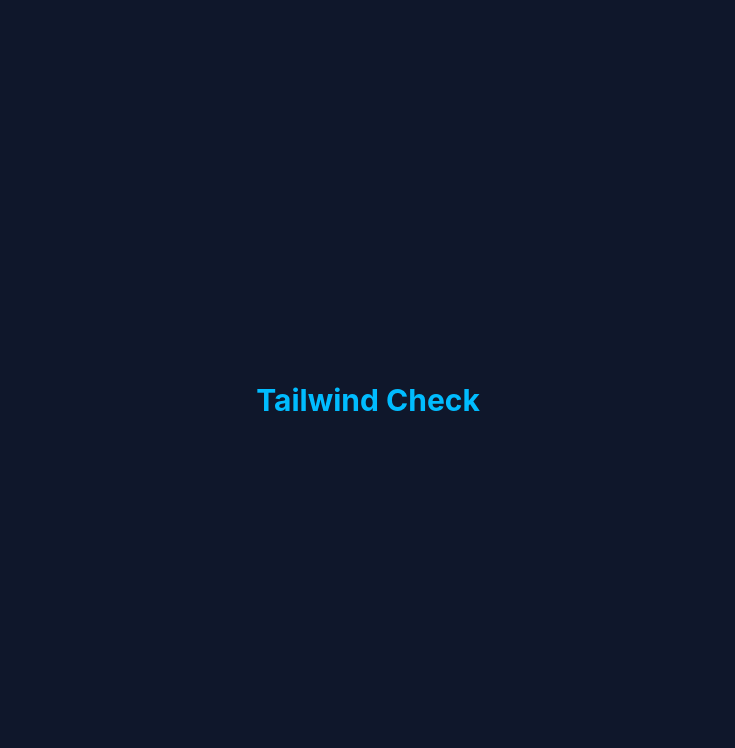
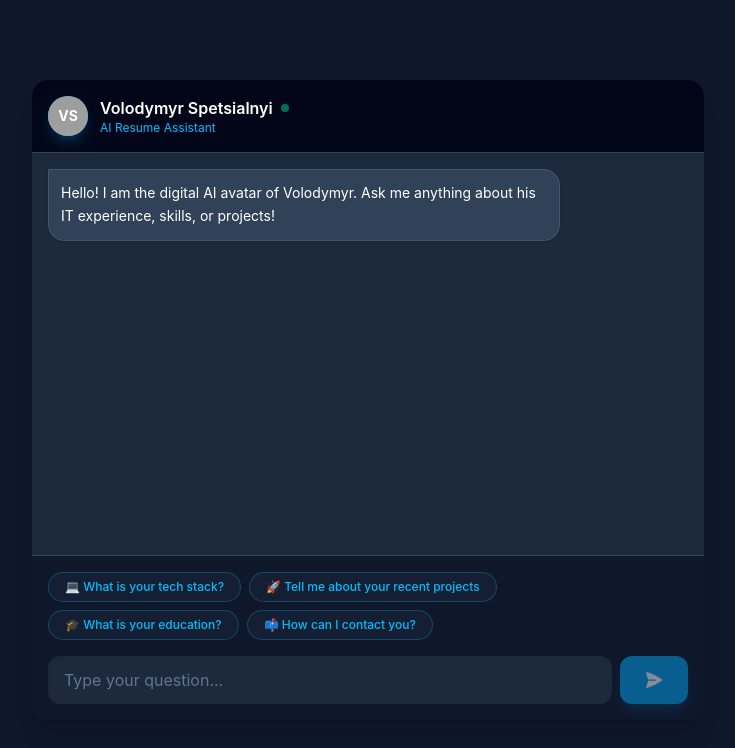
Before and after one commit to VoldemarSpec/Vitae, a Vue app in the folder Vitae/app/frontend/: page / in a window 1280 px wide. Shown: the top 748 px of the page, without its empty margins (272-1007 px from the left). Built offline with nearby package versions, Linux system fonts and the light colour scheme; grey boxes are pictures that could not be loaded.

Commit message:
feat: first UI version added

```diff
--- a/Vitae/app/frontend/src/App.vue
+++ b/Vitae/app/frontend/src/App.vue
@@ -1,7 +1,204 @@
 <template>
-  <div
-    class="min-h-screen bg-slate-900 text-white flex items-center justify-center"
-  >
-    <h1 class="text-3xl font-bold text-sky-400">Tailwind Check</h1>
+  <div class="min-h-screen bg-slate-900 flex items-center justify-center p-4">
+    <div
+      class="w-full max-w-2xl bg-slate-800 rounded-2xl shadow-xl overflow-hidden flex flex-col h-[80vh]"
+    >
+      <div
+        class="bg-slate-950 p-4 border-b border-slate-700 flex items-center gap-3"
+      >
+        <div
+          class="w-10 h-10 bg-sky-500 rounded-full flex items-center justify-center text-white font-bold text-xl overflow-hidden shadow-lg shadow-sky-500/20"
+        >
+          <img
+            src="./assets/profile-img.jpg"
+            alt="Profile"
+            class="w-full h-full object-cover"
+            @error="(e) => (e.target.style.display = 'none')"
+          />
+          <span class="absolute text-sm">VS</span>
+        </div>
+        <div>
+          <h1 class="text-white font-semibold flex items-center gap-2">
+            Volodymyr Spetsialnyi
+            <span
+              class="w-2 h-2 bg-emerald-400 rounded-full animate-pulse"
+            ></span>
+          </h1>
+          <p class="text-sky-400 text-xs">AI Resume Assistant</p>
+        </div>
+      </div>
+
+      <div
+        ref="chatContainer"
+        class="flex-1 overflow-y-auto p-4 space-y-4 bg-slate-800 text-sm no-scrollbar"
+      >
+        <div
+          v-for="(msg, index) in messages"
+          :key="index"
+          class="flex"
+          :class="msg.role === 'user' ? 'justify-end' : 'justify-start'"
+        >
+          <div
+            class="p-3 rounded-2xl max-w-[80%] shadow-sm whitespace-pre-wrap leading-relaxed"
+            :class="
+              msg.role === 'user'
+                ? 'bg-sky-600 text-white rounded-tr-none'
+                : 'bg-slate-700 text-white rounded-tl-none border border-slate-600'
+            "
+          >
+            {{ msg.content }}
+          </div>
+        </div>
+
+        <div v-if="isLoading" class="flex justify-start">
+          <div
+            class="bg-slate-700 p-4 rounded-2xl rounded-tl-none shadow-sm border border-slate-600 flex items-center gap-1.5 h-[44px]"
+          >
+            <div
+              class="w-2 h-2 bg-sky-400 rounded-full animate-bounce"
+              style="animation-delay: 0ms"
+            ></div>
+            <div
+              class="w-2 h-2 bg-sky-400 rounded-full animate-bounce"
+              style="animation-delay: 150ms"
+            ></div>
+            <div
+              class="w-2 h-2 bg-sky-400 rounded-full animate-bounce"
+              style="animation-delay: 300ms"
+            ></div>
+          </div>
+        </div>
+      </div>
+
+      <div
+        class="p-4 bg-slate-900 border-t border-slate-700 flex flex-col gap-3"
+      >
+        <div class="flex flex-wrap gap-2 pb-1">
+          <button
+            v-for="reply in quickReplies"
+            :key="reply"
+            @click="sendQuickReply(reply)"
+            :disabled="isLoading"
+            class="px-4 py-1.5 bg-slate-800/50 hover:bg-sky-600 text-sky-400 hover:text-white border border-sky-500/30 rounded-full text-xs font-medium transition-all duration-300 disabled:opacity-50 disabled:cursor-not-allowed"
+          >
+            {{ reply }}
+          </button>
+        </div>
+
+        <div class="flex gap-2">
+          <input
+            v-model="userInput"
+            @keyup.enter="sendMessage"
+            :disabled="isLoading"
+            type="text"
+            placeholder="Type your question..."
+            class="flex-1 bg-slate-800 text-white px-4 py-3 rounded-xl focus:outline-none focus:ring-2 focus:ring-sky-500 placeholder-slate-500 disabled:opacity-50 shadow-inner"
+          />
+          <button
+            @click="sendMessage"
+            :disabled="isLoading || !userInput.trim()"
+            class="bg-sky-500 hover:bg-sky-400 text-white px-6 py-3 rounded-xl font-medium transition-all duration-200 disabled:opacity-50 disabled:cursor-not-allowed flex items-center justify-center shadow-lg shadow-sky-500/20"
+          >
+            <svg
+              xmlns="http://www.w3.org/2000/svg"
+              viewBox="0 0 24 24"
+              fill="currentColor"
+              class="w-5 h-5"
+            >
+              <path
+                d="M3.478 2.404a.75.75 0 0 0-.926.941l2.432 7.905H13.5a.75.75 0 0 1 0 1.5H4.984l-2.432 7.905a.75.75 0 0 0 .926.94 60.519 60.519 0 0 0 18.445-8.986.75.75 0 0 0 0-1.218A60.517 60.517 0 0 0 3.478 2.404Z"
+              />
+            </svg>
+          </button>
+        </div>
+      </div>
+    </div>
   </div>
 </template>
+
+<script setup>
+import { ref, nextTick } from "vue";
+
+const quickReplies = [
+  "💻 What is your tech stack?",
+  "🚀 Tell me about your recent projects",
+  "🎓 What is your education?",
+  "📫 How can I contact you?",
+];
+
+const messages = ref([
+  {
+    role: "assistant",
+    content:
+      "Hello! I am the digital AI avatar of Volodymyr. Ask me anything about his IT experience, skills, or projects!",
+  },
+]);
+
+const userInput = ref("");
+const isLoading = ref(false);
+const chatContainer = ref(null);
+
+const scrollToBottom = async () => {
+  await nextTick();
+  if (chatContainer.value) {
+    chatContainer.value.scrollTo({
+      top: chatContainer.value.scrollHeight,
+      behavior: "smooth",
+    });
+  }
+};
+
+const sendQuickReply = (text) => {
+  const cleanText = text.replace(/^[^\w\s]+/, "").trim();
+  userInput.value = cleanText;
+  sendMessage();
+};
+
+const sendMessage = async () => {
+  const text = userInput.value.trim();
+  if (!text) return;
+
+  messages.value.push({ role: "user", content: text });
+  userInput.value = "";
+  isLoading.value = true;
+
+  await scrollToBottom();
+
+  try {
+    const response = await fetch("http://127.0.0.1:8000/api/v1/chat/chatsend", {
+      method: "POST",
+      headers: {
+        "Content-Type": "application/json",
+      },
+
+      body: JSON.stringify({ messages: messages.value }),
+    });
+
+    if (!response.ok) {
+      throw new Error("Network response was not ok");
+    }
+
+    const data = await response.json();
+    messages.value.push({ role: data.role, content: data.content });
+  } catch (error) {
+    console.error("Error:", error);
+    messages.value.push({
+      role: "assistant",
+      content: "Oops! Cannot connect to the server. Is the backend running?",
+    });
+  } finally {
+    isLoading.value = false;
+    await scrollToBottom();
+  }
+};
+</script>
+
+<style scoped>
+.no-scrollbar::-webkit-scrollbar {
+  display: none;
+}
+.no-scrollbar {
+  -ms-overflow-style: none;
+  scrollbar-width: none;
+}
+</style>
```
